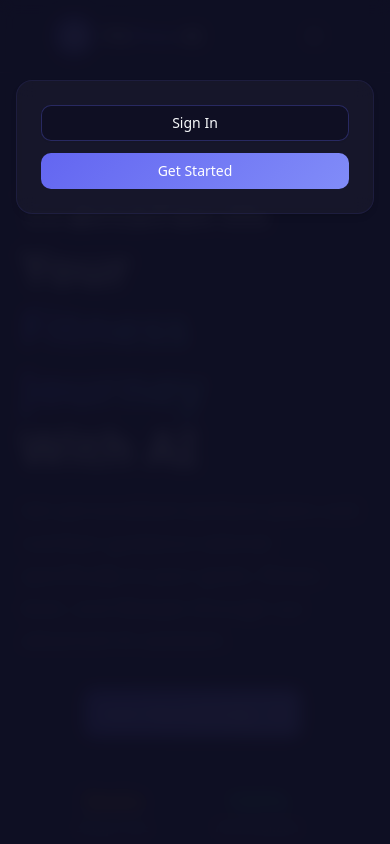
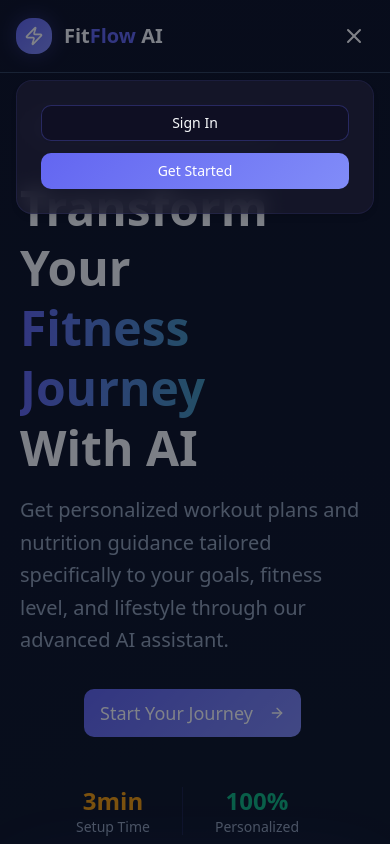
Before and after one commit to BHSajuu/Code-flex-AI, a Next.js app: page / in a window 390 px wide. Both pictures are taken after a click on the button "Toggle menu". Shown: the top 844 px of the page. Built offline with nearby package versions, Linux system fonts and the light colour scheme; no server answers.

Commit message:
UI improved

```diff
--- a/src/components/Navbar.tsx
+++ b/src/components/Navbar.tsx
@@ -119,9 +119,8 @@ const Navbar = () => {
   };
 
   return (
-    <header className={`px-10 border-b border-slate-700 fixed top-0 left-0 right-0 z-50 transition-all duration-300 ${
-      scrolled ? 'glass shadow-soft' : 'bg-transparent'
-    }`}>
+    <header className={`md:px-10 border-b border-slate-700 fixed top-0 left-0 right-0 z-50 transition-all duration-300 ${scrolled ? 'glass shadow-soft' : 'bg-transparent'
+      }`}>
       <div className="container mx-auto px-4 py-4">
         <div className="flex items-center justify-between">
           {/* Logo */}
@@ -135,17 +134,24 @@ const Navbar = () => {
           </Link>
 
           {/* Mobile Menu Button */}
-          <button
+          {mobileMenuOpen ? <button
             className="md:hidden p-2 rounded-lg hover:bg-primary/10 transition-colors"
-            onClick={toggleMobileMenu}
-            aria-label="Toggle menu"
+            onClick={() => setMobileMenuOpen(false)}
           >
-            {mobileMenuOpen ? <X size={24} /> : <Menu size={24} />}
+            <X size={24} style={{ color: 'white' }} />
           </button>
-
+            :
+            <button
+              className="md:hidden p-2 rounded-lg hover:bg-primary/10 transition-colors"
+              onClick={toggleMobileMenu}
+              aria-label="Toggle menu"
+            >
+              <Menu size={24} />
+            </button>
+          }
           {/* Mobile Menu Overlay */}
           {mobileMenuOpen && (
-            <div className="fixed inset-0 bg-background/95 backdrop-blur-sm md:hidden">
+            <div className="fixed inset-0 bg-gray-950/50  md:hidden">
               <div className="absolute top-20 right-4 left-4">
                 <div className="glass rounded-2xl p-6 shadow-soft">
                   {renderAuthButtons()}
```
